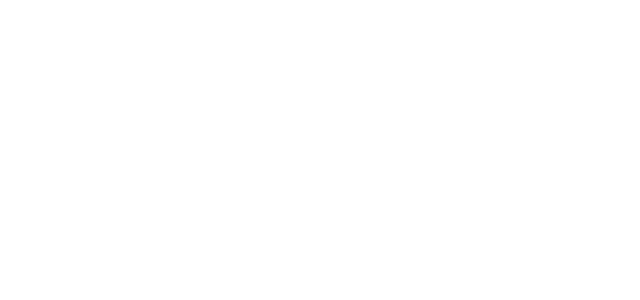
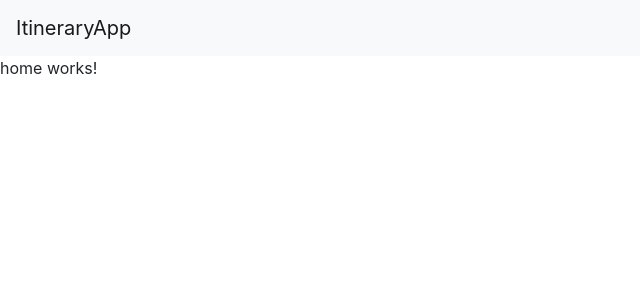
Before and after one commit to AdamMirza/ItineraryApp, an Angular app in the folder Code/ItineraryFrontend/: page / in a window 1280 px wide. Shown: the top 300 px of the page, without its empty margins (0-640 px from the left). Built offline with nearby package versions, Linux system fonts and the light colour scheme.

Commit message:
Added navbar and routing logic to send home to the home page

```diff
--- a/Code/ItineraryFrontend/src/app/app-routing.module.ts
+++ b/Code/ItineraryFrontend/src/app/app-routing.module.ts
@@ -1,8 +1,11 @@
 import { NgModule } from '@angular/core';
 import { Routes, RouterModule } from '@angular/router';
+import { HomeComponent } from './home/home.component';
 
 
-const routes: Routes = [];
+const routes: Routes = [
+  { path: '', component: HomeComponent }
+];
 
 @NgModule({
   imports: [RouterModule.forRoot(routes)],
--- a/Code/ItineraryFrontend/src/app/app.component.html
+++ b/Code/ItineraryFrontend/src/app/app.component.html
@@ -1 +1,2 @@
+<app-navbar></app-navbar>
 <router-outlet></router-outlet>
--- a/Code/ItineraryFrontend/src/app/app.module.ts
+++ b/Code/ItineraryFrontend/src/app/app.module.ts
@@ -10,6 +10,7 @@ import { TaskListComponent } from './task-list/task-list.component';
 import { WeatherComponent } from './weather/weather.component';
 import { CalendarComponent } from './calendar/calendar.component';
 import { EventComponent } from './event/event.component';
+import { HomeComponent } from './home/home.component';
 
 @NgModule({
   declarations: [
@@ -20,7 +21,8 @@ import { EventComponent } from './event/event.component';
     TaskListComponent,
     WeatherComponent,
     CalendarComponent,
-    EventComponent
+    EventComponent,
+    HomeComponent
   ],
   imports: [
     BrowserModule,
--- /dev/null
+++ b/Code/ItineraryFrontend/src/app/home/home.component.html
@@ -0,0 +1 @@
+<p>home works!</p>
--- /dev/null
+++ b/Code/ItineraryFrontend/src/app/home/home.component.ts
@@ -0,0 +1,15 @@
+import { Component, OnInit } from '@angular/core';
+
+@Component({
+  selector: 'app-home',
+  templateUrl: './home.component.html',
+  styleUrls: ['./home.component.css']
+})
+export class HomeComponent implements OnInit {
+
+  constructor() { }
+
+  ngOnInit() {
+  }
+
+}
--- a/Code/ItineraryFrontend/src/app/navbar/navbar.component.html
+++ b/Code/ItineraryFrontend/src/app/navbar/navbar.component.html
@@ -1 +1,3 @@
-<p>navbar works!</p>
+<nav class="navbar navbar-light bg-light">
+    <a class="navbar-brand" href="/home">ItineraryApp</a>
+</nav>
```
Also changed, not shown: Code/ItineraryFrontend/src/app/home/home.component.css (added), 1 other file (tests, documents, lock files or other folders).
